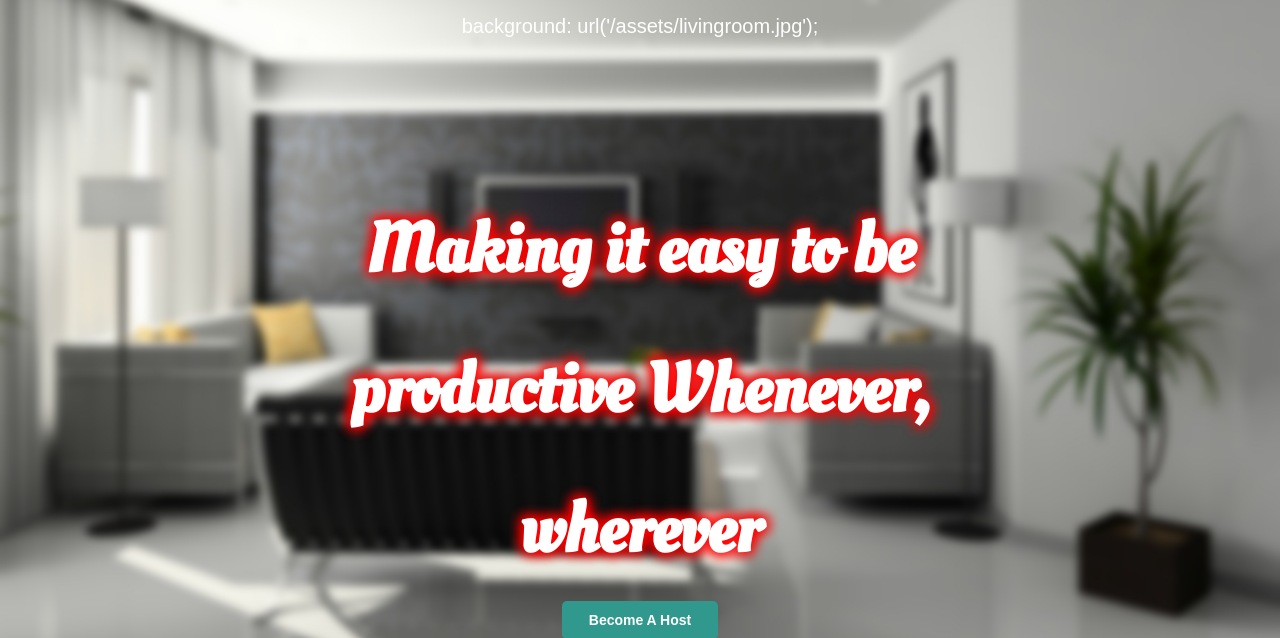
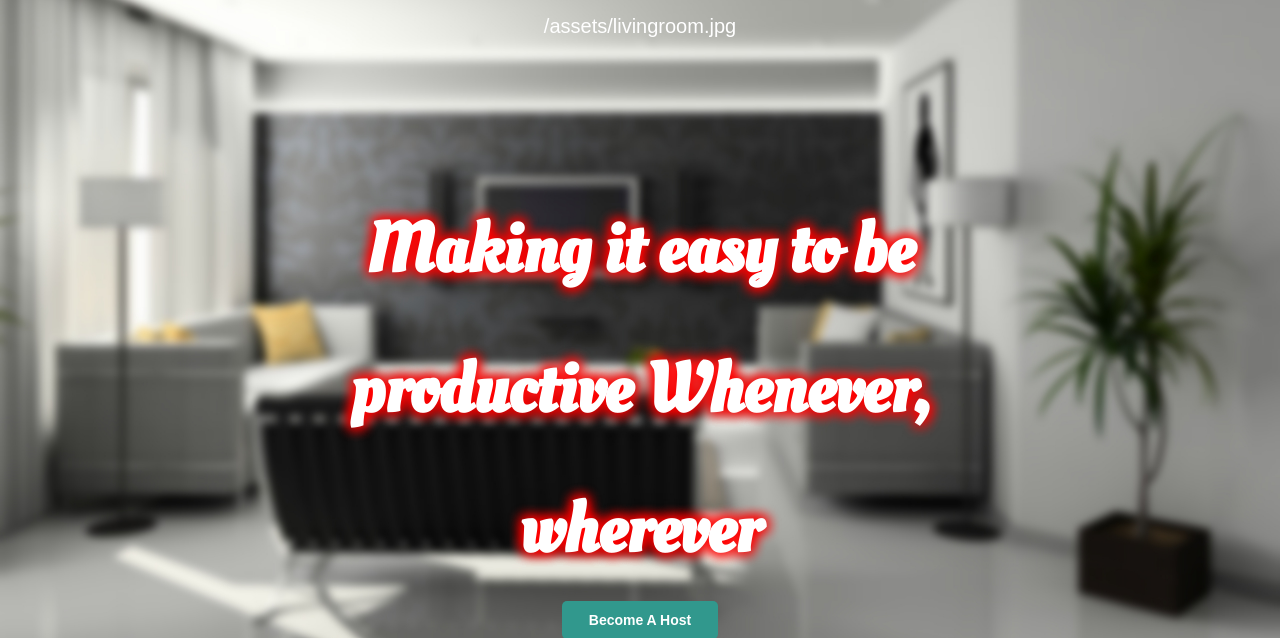
Before and after one commit to nbdewaele/zenpark, a Rails app: page / in a window 1280 px wide. Shown: the part 97-735 px from the top of the page. Run offline with Rails 7, Linux system fonts and the light colour scheme; style sheets or scripts are compiled from the project's sources; parts of the project's set-up code (start-up, migrations or seed data) failed here and were passed over; some libraries are stand-ins or nearby versions; some web fonts are replaced.

Commit message:
erb tag adjusted

```diff
--- a/app/views/pages/home.html.erb
+++ b/app/views/pages/home.html.erb
@@ -1,5 +1,5 @@
 <%= stylesheet_link_tag 'home' %>
-background: url('<%= asset_path 'livingroom.jpg' %>');
+<%= asset_path 'livingroom.jpg' %>
 
 <p class="header"> Making it easy to be productive Whenever, wherever </p>
 
```
